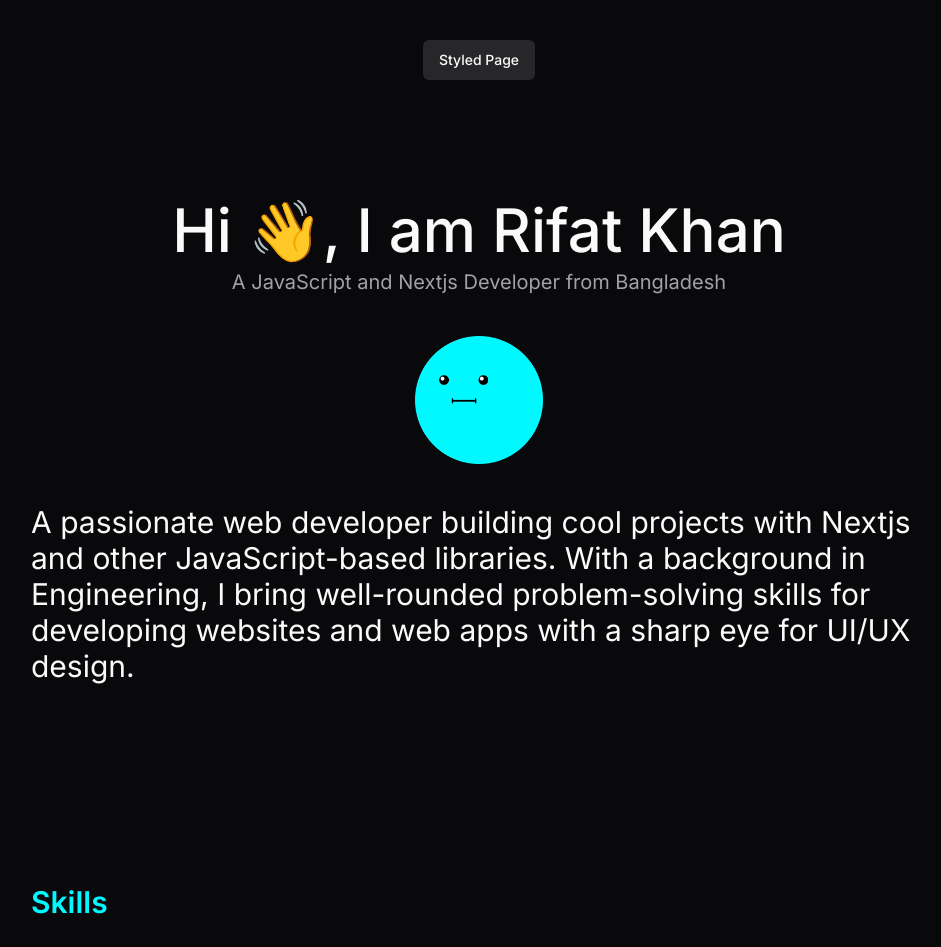
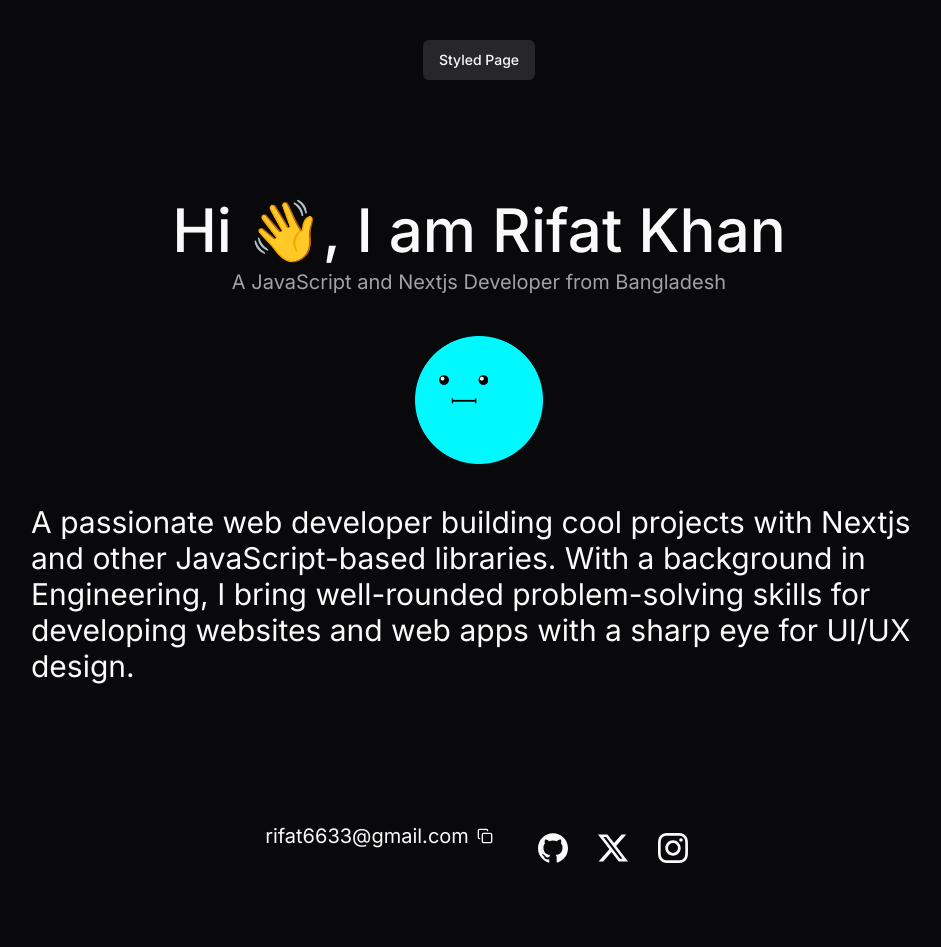
Before and after one commit to StepAsideLiL/stepasidelil, a Next.js app: page /simple in a window 1280 px wide. Shown: the top 947 px of the page, without its empty margins (161-1102 px from the left). Built offline with nearby package versions, Linux system fonts and the light colour scheme.

Commit message:
add: contact info section

```diff
--- a/app/simple/page.tsx
+++ b/app/simple/page.tsx
@@ -5,8 +5,10 @@ import {
   interestedTechnologies,
   projects,
   skills,
+  socialLinks,
 } from "@/components/portfolio-infos/infos";
 import { Badge } from "@/components/ui/badge";
+import { Button } from "@/components/ui/button";
 import {
   Card,
   CardContent,
@@ -16,6 +18,7 @@ import {
   CardTitle,
 } from "@/components/ui/card";
 import { Separator } from "@/components/ui/separator";
+import CopyEmail from "@/components/uis/copy-email";
 import Image from "next/image";
 import Link from "next/link";
 
@@ -50,6 +53,20 @@ export default function Page() {
         <p className="text-xl md:text-3xl">{about}</p>
       </section>
       {/* About End */}
+
+      {/* Contact Info */}
+      <section className="mx-auto flex max-w-4xl flex-col items-center justify-center gap-10 space-y-6 pt-20 lg:flex-row">
+        <CopyEmail className="text-xl" />
+
+        <div className="flex gap-5">
+          {socialLinks.map((item, i) => (
+            <Button key={i} size={"icon"} variant={"ghost"} asChild>
+              <Link href={item.href}>{item.icon}</Link>
+            </Button>
+          ))}
+        </div>
+      </section>
+      {/* Contact Info End */}
 
       {/* Skills */}
       <section className="mx-auto max-w-4xl space-y-6 pt-40">
```
